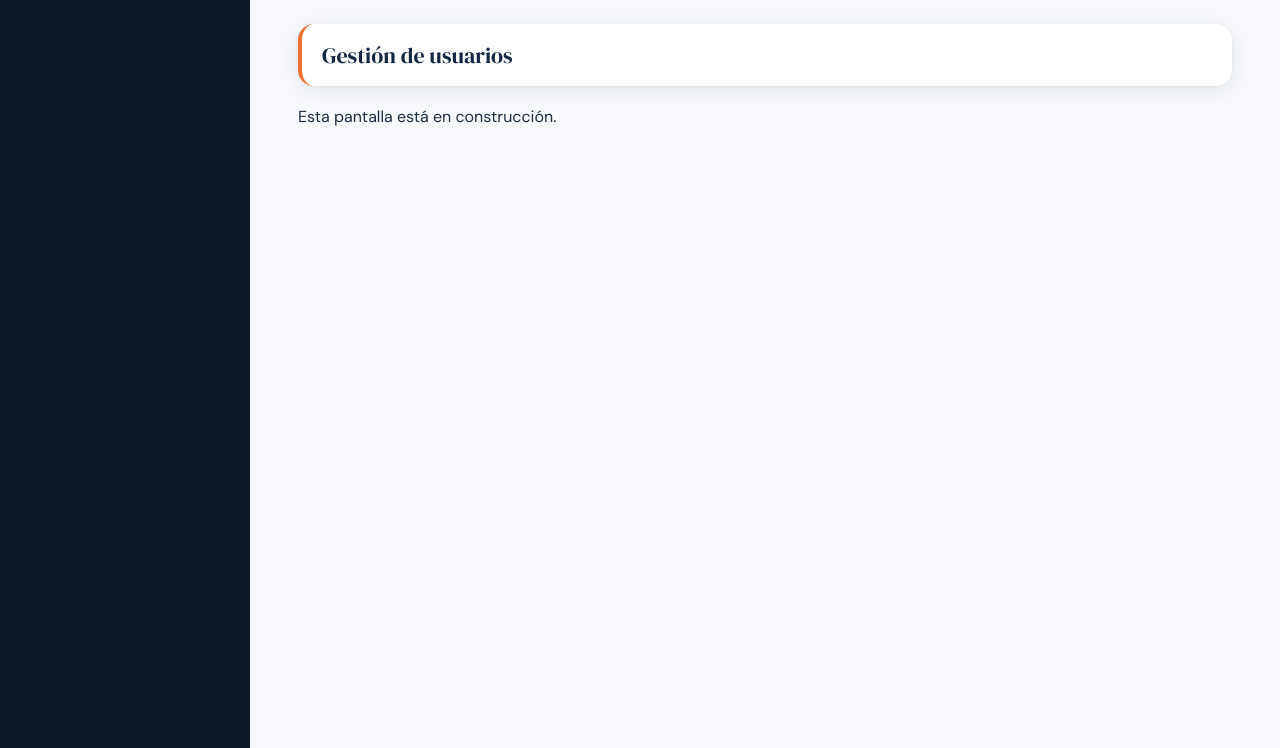
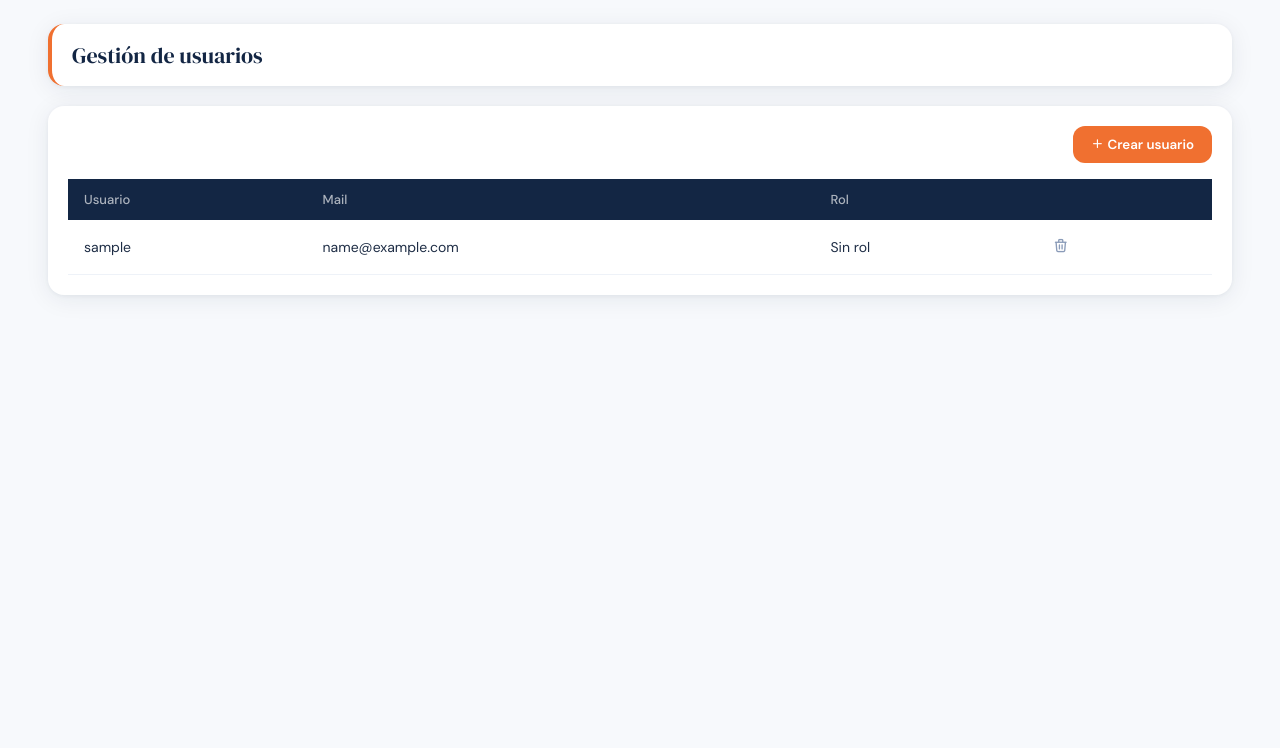
Before and after one commit to lopezmaty/brot_panel, a Django app: template templates/usuarios.html in a window 1280 px wide. Shown: the part 52-800 px from the top of the page. Run offline with Django 5.2, Linux system fonts and the light colour scheme; the template is opened without the code that fills it: values that come from a table or form of the project are taken from there, others are empty; the visitor is signed in with stand-in values (Sample User, id 1); data comes from the database, SQL or seed files in the repository.

```diff
--- a/static/css/base.css
+++ b/static/css/base.css
@@ -312,12 +312,15 @@ body.no-sidebar .sidebar {
   padding: 24px 48px;
   min-width: 0;
   background-color: var(--gray50);
+  display: flex;
+  flex-direction: column;
+  align-items: center;
 }
 
 .content > * {
+  width: 100%;
   max-width: 1400px;
-  margin-left: auto;
-  margin-right: auto;
+  flex-shrink: 0;
 }
 
 /* Page title */
@@ -548,3 +551,24 @@ tbody td {
     padding: 16px;
   }
 }
+
+.usuarios-toolbar {
+  display: flex;
+  justify-content: flex-end;
+  margin-bottom: 16px;
+}
+
+.btn-delete {
+  background: none;
+  border: none;
+  color: var(--gray400);
+  cursor: pointer;
+  font-size: 16px;
+  padding: 6px;
+  border-radius: 6px;
+}
+
+.btn-delete:hover {
+  color: #DC2626;
+  background: #FDEDED;
+}
--- a/templates/usuarios.html
+++ b/templates/usuarios.html
@@ -1,6 +1,52 @@
 {% extends 'base.html' %}
 
+{% block body_class %}no-sidebar{% endblock %}
+
 {% block content %}
+
 <h1 class="page-title">Gestión de usuarios</h1>
-<p>Esta pantalla está en construcción.</p>
+
+<div class="card">
+  <div class="usuarios-toolbar">
+    <button class="btn-primary" id="btnCrearUsuario">
+      <i class="ti ti-plus"></i> Crear usuario
+    </button>
+  </div>
+
+  <table>
+    <thead>
+      <tr>
+        <th>Usuario</th>
+        <th>Mail</th>
+        <th>Rol</th>
+        <th></th>
+      </tr>
+    </thead>
+    <tbody>
+      {% for u in users %}
+<tr>
+  <td>{{ u.username }}</td>
+  <td>{{ u.email }}</td>
+  <td>
+    {% if u.perfil.rol == 'admin' %}
+      Administrador
+    {% elif u.perfil.rol == 'colab' %}
+      Colaborador
+    {% elif u.perfil.rol == 'read-only' %}
+      Lector
+    {% else %}
+      Sin rol
+    {% endif %}
+  </td>
+  <td>
+    <button class="btn-delete" data-user-id="{{ u.id }}">
+      <i class="ti ti-trash"></i>
+    </button>
+  </td>
+</tr>
+{% endfor %}
+    </tbody>
+  </table>
+</div>
+
 {% endblock %}
```
Also changed, not shown: users/serializers.py (added, +12 -0 lines).
